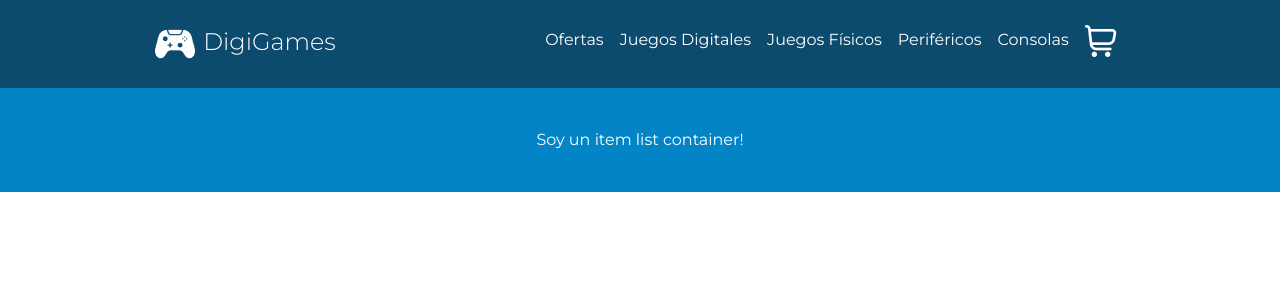
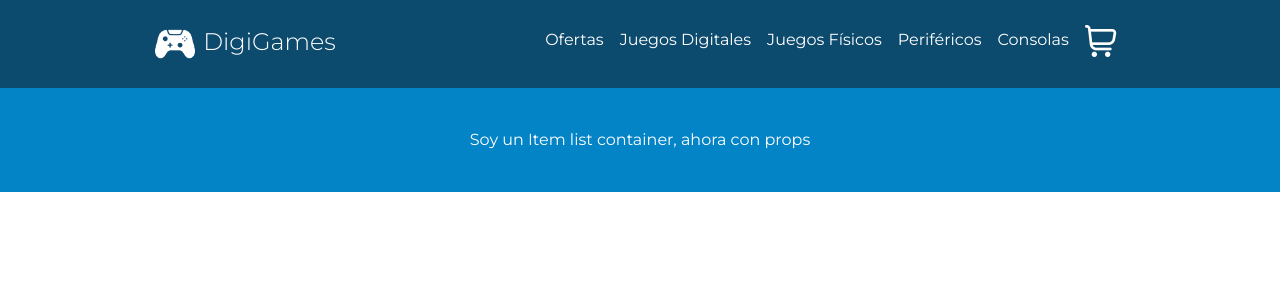
Before and after one commit to SergioDLR/digigames, a React (Create React App) app: page / in a window 1280 px wide. Shown: the top 300 px of the page. Built offline with nearby package versions, Linux system fonts and the light colour scheme.

Commit message:
Corrección desafío #3
Corrección desafío #3

```diff
--- a/src/App.js
+++ b/src/App.js
@@ -5,7 +5,7 @@ function App() {
   return (
     <div>
       <NavBar />
-      <ItemListContainer></ItemListContainer>
+      <ItemListContainer greeting={"Soy un Item list container, ahora con props"} />
     </div>
   );
 }
--- a/src/components/ItemListContainer.jsx
+++ b/src/components/ItemListContainer.jsx
@@ -2,7 +2,7 @@ import React from "react";
 const ItemListContainer = ({ greeting }) => {
   return (
     <div className="flex justify-center bg-sky-600 text-white font-Montserrat">
-      <h1 className="p-10">Soy un item list container!</h1>
+      <h1 className="p-10">{greeting}</h1>
     </div>
   );
 };
```
